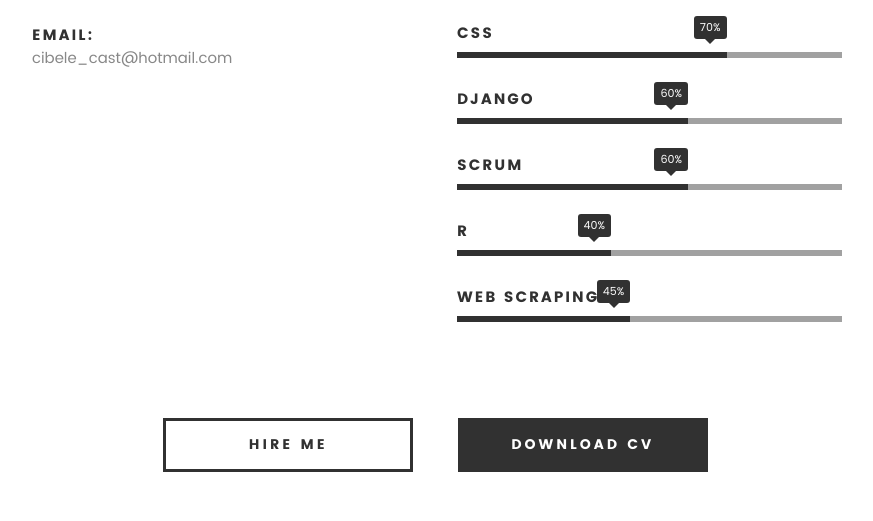
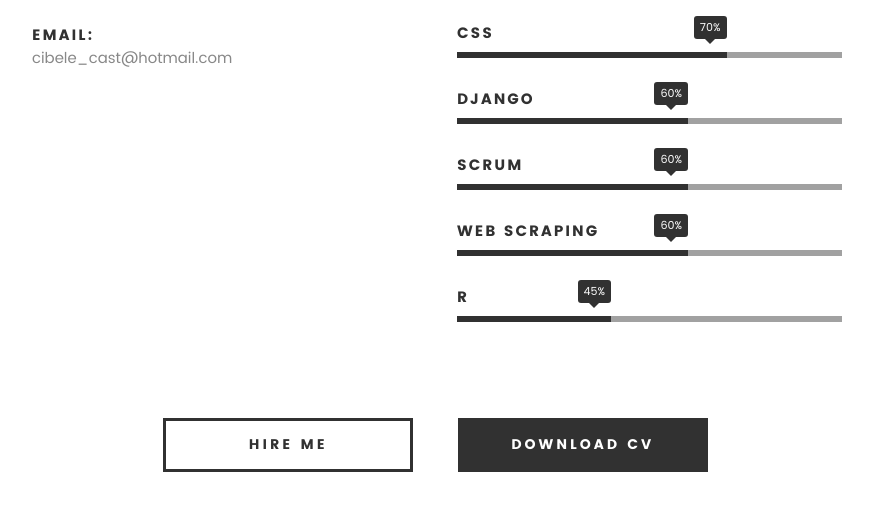
Before and after one commit to cibelecastelo/cibelecastelo.git.io, a Django app: page / in a window 1280 px wide. Shown: the part 1771-2292 px from the top of the page, without its empty margins (203-1076 px from the left). Run offline with Django 3.2, Linux system fonts and the light colour scheme; some web fonts are replaced.

Commit message:
Update post_list.html

```diff
--- a/blog/templates/blog/post_list.html
+++ b/blog/templates/blog/post_list.html
@@ -217,13 +217,13 @@
 				   	<strong>SCRUM</strong>
 				   </li>
 <li>
-				   	<div class="progress percent40"><span>40%</span></div>
-				   	<strong>R</strong>
+				   	<div class="progress percent60"><span>60%</span></div>
+				   	<strong>Web Scraping</strong>
 				   </li>
 
 <li>
-				   	<div class="progress percent45"><span>45%</span></div>
-				   	<strong>Web Scraping</strong>
+				   	<div class="progress percent40"><span>45%</span></div>
+				   	<strong>R</strong>
 				   </li>
 
 
```
